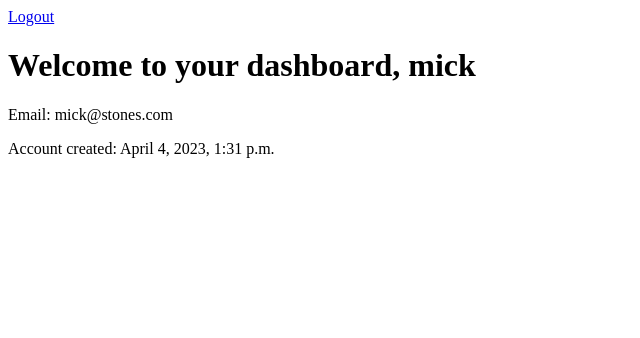
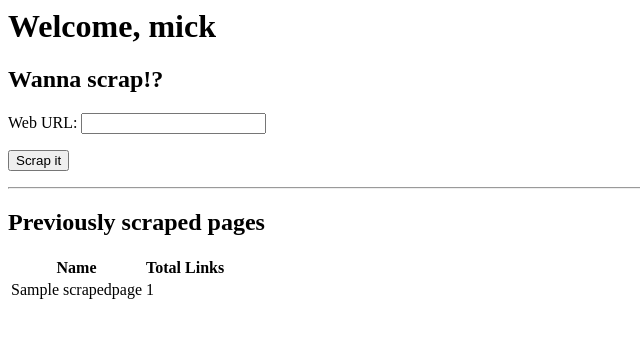
Before and after one commit to juliobarbagallo/koombea, a Django app: page /accounts/dashboard/ in a window 1280 px wide. Shown: the top 338 px of the page, without its empty margins (0-640 px from the left). Run offline with Django 4.2, Linux system fonts and the light colour scheme; a user stored in the database is signed in; tables that the repository leaves empty hold one stand-in row (values such as "Sample post"); parts of the project's set-up code (start-up, migrations or seed data) failed here and were passed over.

Commit message:
feat: Adds dashboard's template with scraper's form

```diff
--- a/py_scraper/accounts/templates/dashboard.html
+++ b/py_scraper/accounts/templates/dashboard.html
@@ -1,8 +1,31 @@
 
 
 {% block content %}
-<a href="{% url 'logout' %}">Logout</a>
-  <h1>Welcome to your dashboard, {{ user.username }}</h1>
-  <p>Email: {{ user.email }}</p>
-  <p>Account created: {{ user.date_joined }}</p>
+<div class="container">
+    <h1>Welcome, {{ user.username }}</h1>
+    <h2>Wanna scrap!?</h2>
+    <form method="post">
+        {% csrf_token %}
+        {{ form.as_p }}
+        <button type="submit" class="btn btn-primary">Scrap it</button>
+    </form>
+    <hr>
+    <h2>Previously scraped pages</h2>
+    <table class="table table-striped">
+        <thead>
+            <tr>
+                <th>Name</th>
+                <th>Total Links</th>
+            </tr>
+        </thead>
+        <tbody>
+          {% for scraped_page in scraped_pages %}
+          <tr>
+              <td>{{ scraped_page.name|default:scraped_page.url }}</td>
+              <td>{{ scraped_page.link_count|default_if_none:"in progress" }}</td>
+          </tr>
+          {% endfor %}
+        </tbody>
+    </table>
+</div>
 {% endblock %}
--- a/py_scraper/accounts/views.py
+++ b/py_scraper/accounts/views.py
@@ -4,6 +4,8 @@ from django.contrib.auth import login, authenticate
 from django.contrib.auth.views import LoginView
 from accounts.forms import CustomUserCreationForm
 from django.contrib.auth.decorators import login_required
+from scraper.forms import ScrapedPageForm
+from scraper.tasks import add
 
 
 def register(request):
@@ -28,8 +30,18 @@ class CustomLoginView(LoginView):
 @login_required
 def dashboard(request):
     user = request.user
+    scraped_pages = user.scraped_pages.all()
+    if request.method == 'POST':
+        form = ScrapedPageForm(request.POST)
+        if form.is_valid():
+            url = form.cleaned_data['url']
+            add.delay(url)
+            return redirect('dashboard')
+    else:
+        form = ScrapedPageForm()
     context = {
         'user': user,
-
+        'form': form,
+        'scraped_pages': scraped_pages
     }
     return render(request, 'dashboard.html', context)
--- /dev/null
+++ b/py_scraper/scraper/forms.py
@@ -0,0 +1,4 @@
+from django import forms
+
+class ScrapedPageForm(forms.Form):
+    url = forms.URLField(label='Web URL')
```
Also changed, not shown: py_scraper/accounts/templates/dashboard copy.html (added, +8 -0 lines), py_scraper/db/db.sqlite3.
